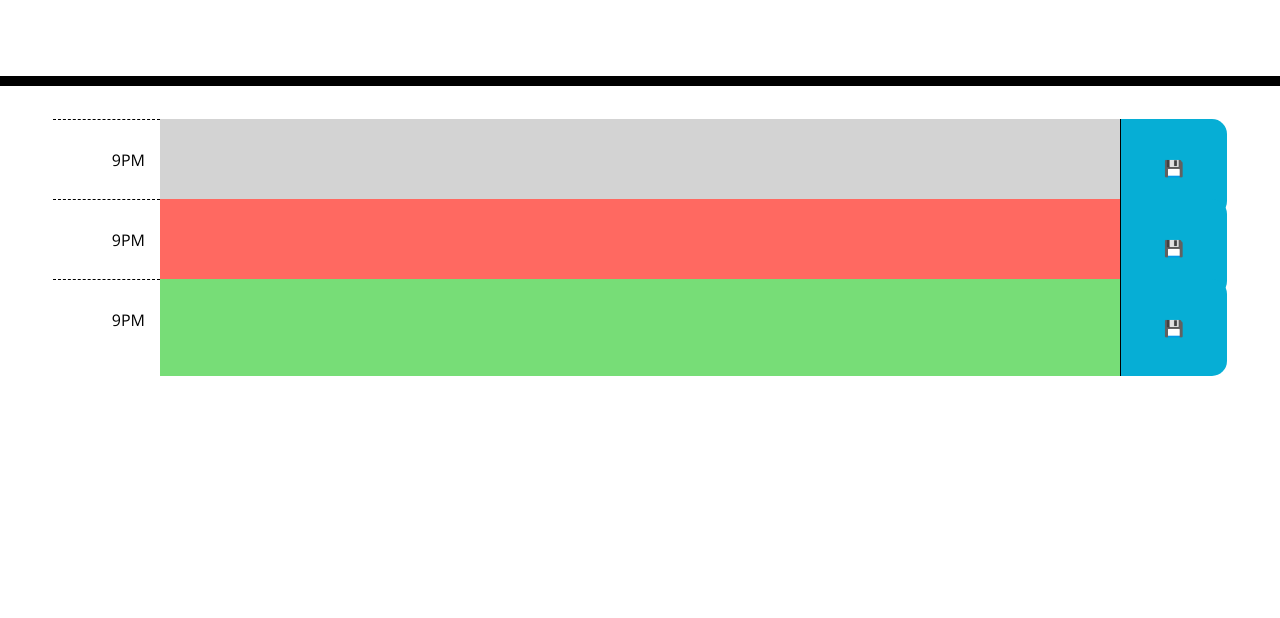
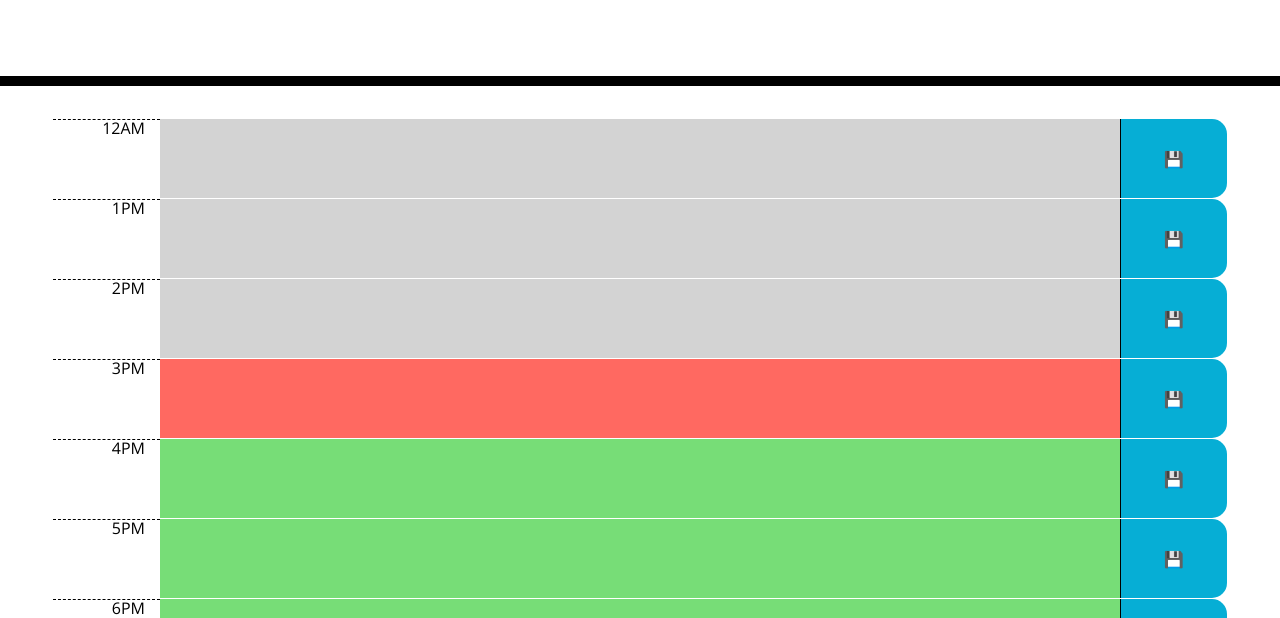
Before and after one commit to H0PE467/dayPlanner, a plain HTML site: page index.html in a window 1280 px wide. Shown: the part 182-800 px from the top of the page. Drawn offline with nearby package versions, Linux system fonts and the light colour scheme.

Commit message:
Function TimeBlock Creator

```diff
--- a/assets/js/script.js
+++ b/assets/js/script.js
@@ -0,0 +1,51 @@
+var timeBlocks = $(".timeblocks");
+
+
+//Will create and append a new time block, it requires and hour in 24 hours format and a text if locally storaged
+function createNewTimeBlock(hour24,text) {
+    var newHourBlock = $("<div>");
+    newHourBlock.addClass("row hour-block");
+
+    var newHour = $("<div>");
+    newHour.addClass("hour col-1");
+
+    var hourNumber = $("<p>");
+
+    if (hour24>12) {
+        hourNumber.text((hour24-12)+"PM");
+    }else{
+        hourNumber.text(hour24+"AM");
+    }
+
+    var eventText = $("<input>");
+
+    if (hour24 < moment().format("k")) {
+        eventText.addClass("past col-9");
+    }else if(hour24 == moment().format("k")) {
+        eventText.addClass("present col-9");
+    }else{
+        eventText.addClass("future col-9");
+    }
+
+    eventText.val(text);
+
+    var newsaveBtn = $("<div>");
+    newsaveBtn.addClass("saveBtn col-1");
+
+    var newSaveIcon = $("<i>");
+    newSaveIcon.text("💾");
+
+
+    newHour.append(hourNumber);
+    newsaveBtn.append(newSaveIcon);
+    newHourBlock.append(newHour);
+    newHourBlock.append(eventText);
+    newHourBlock.append(newsaveBtn);
+
+    timeBlocks.append(newHourBlock);
+}
+
+
+for (i = Number(moment().format("k"))-3; i < Number(moment().format("k"))+6; i++) {
+    createNewTimeBlock(i,"")
+}
--- a/index.html
+++ b/index.html
@@ -28,44 +28,13 @@
       <p class="lead">A simple calendar app for scheduling your work day</p>
       <p id="currentDay" class="lead"></p>
     </header>
-    <div class="container min-vw-100">
-
+    <div class="container min-vw-100 timeblocks">
       <!-- Timeblocks go here -->
-      <div class="time-block">
-        <div class="row hour-block">
-            <div class="hour col-1">
-                <p>9PM</p>
-            </div>
-            <input class="past col-9" type="text" name="" id="">
-            <div class="saveBtn col-1">
-                <i>💾</i>
-            </div>
-        </div>
-        <div class="row hour-block">
-            <div class="hour col-1">
-                <p>9PM</p>
-            </div>
-            <input class="present col-9" type="text" name="" id="">
-            <div class="saveBtn col-1">
-                <i>💾</i>
-            </div>
-        </div>
-        <div class="row hour-block">
-            <div class="hour col-1">
-                <p>9PM</p>
-            </div>
-            <input class="future col-9" type="text" name="" id="">
-            <div class="saveBtn col-1">
-                <i>💾</i>
-            </div>
-        </div>
-      </div>
-
-
       <!-- Timeblocks go here -->
     </div>
 
     <script src="https://cdnjs.cloudflare.com/ajax/libs/jquery/3.2.1/jquery.min.js"></script>
     <script src="https://cdnjs.cloudflare.com/ajax/libs/moment.js/2.24.0/moment.min.js"></script>
+    <script src="./assets/js/script.js"></script>
   </body>
 </html>
```
